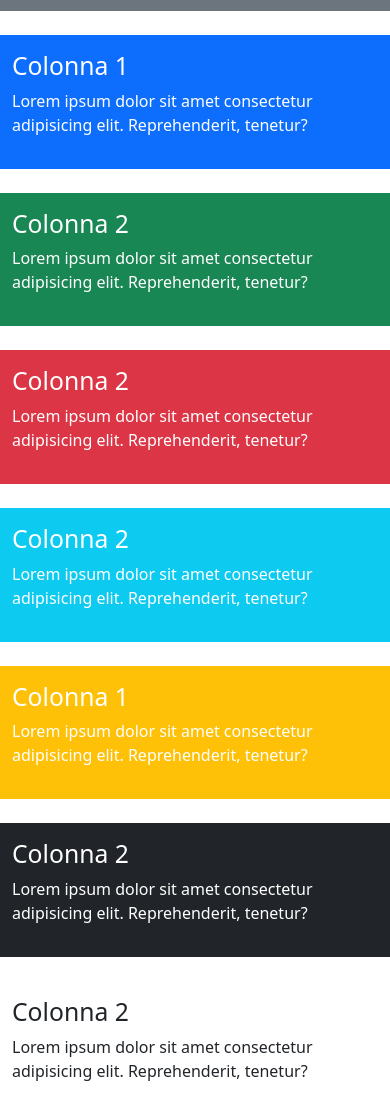
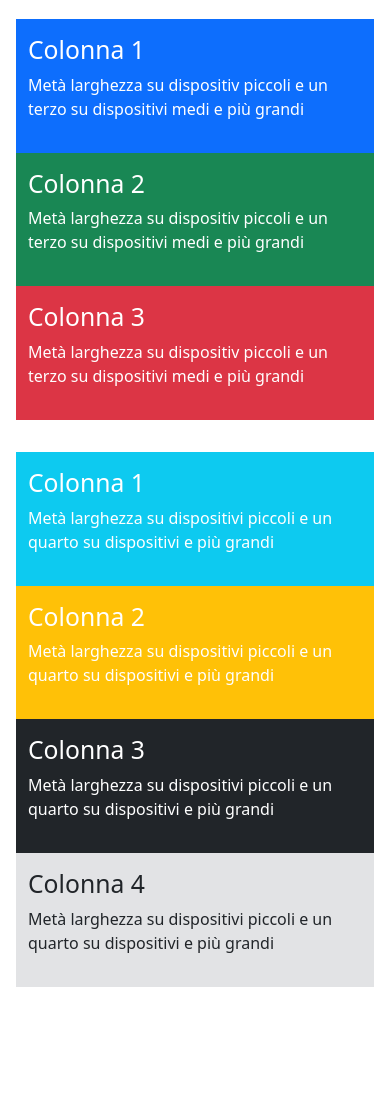
Before and after one commit to xhonatankonomi/htmlcss-bootstrap-layout, a plain HTML site: page index.html in a window 390 px wide. Shown: the part 467-1582 px from the top of the page. After the commit the page ends 1470 px from the top, so only its background shows below. Drawn offline with nearby package versions, Linux system fonts and the light colour scheme.

Commit message:
refactor layout for improved responsiveness and clarity in grid columns

```diff
--- a/index.html
+++ b/index.html
@@ -7,7 +7,7 @@
     <link href="https://cdn.jsdelivr.net/npm/bootstrap@5.3.8/dist/css/bootstrap.min.css" rel="stylesheet" integrity="sha384-sRIl4kxILFvY47J16cr9ZwB07vP4J8+LH7qKQnuqkuIAvNWLzeN8tE5YBujZqJLB" crossorigin="anonymous">
   </head>
   <body>
-        <div class="container text-left">
+        <div class="container text-left g-4">
             <div class="title text-center pt-4 pb-4">
                 <h1>
                     Bootstrap 5 Responsive Grid
@@ -16,29 +16,34 @@
                     Layout a griglia con diversi breakpoint (sm, md, lg).
                 </p>
             </div>
-            <div class="row g-4">
-                <div class="col-lg-4 col-md-6 col-sm-12 pt-3 pb-3">
+            <div class="container p-3">
+                <div class="row">
+                    <div class="col-lg-4 col-md-6 col-sm-12">
                             <h2>
                                 Colonna 1
                             </h2>
                             <p>
-                           Lorem ipsum dolor sit amet consectetur adipisicing elit. Reprehenderit, tenetur?
+                                Larghezza intera su dispositivi piccoli, metà larghezza su dispositivi medi e un terzo su dispositiv grandi.
                             </p>
                     </div>
-                <div class="col-lg-8 col-md-6 col-sm-12 bg-secondary text-white pt-3 pb-3 pl-2">
+                    <div class="col-lg-8 col-md-6 col-sm-12 bg-secondary text-white">
                             <h2>
                                 Colonna 2
                             </h2>
                             <p>
-                           Lorem ipsum dolor sit amet consectetur adipisicing elit. Reprehenderit, tenetur?
+                                Larghezza intera su dispositivi piccoli, metà larghezza su dispositivi medi e un terzo su dispositiv grandi.
                             </p>
                     </div>
+                </div>
+            </div>
+            <div class="container p-3">
+                <div class="row">
                     <div class="col-lg-4 col-md-4 col-sm-6 bg-primary text-white pt-3 pb-3 pl-2">
                         <h2>
                             Colonna 1
                         </h2>
                         <p>
-                           Lorem ipsum dolor sit amet consectetur adipisicing elit. Reprehenderit, tenetur?
+                           Metà larghezza su dispositiv piccoli e un terzo su dispositivi medi e più grandi
                         </p>
                 </div>
                 <div class="col-lg-4 col-md-4 col-sm-6 bg-success text-white pt-3 pb-3 pl-2">
@@ -46,48 +51,54 @@
                             Colonna 2
                         </h2>
                         <p>
-                           Lorem ipsum dolor sit amet consectetur adipisicing elit. Reprehenderit, tenetur?
+                           Metà larghezza su dispositiv piccoli e un terzo su dispositivi medi e più grandi
                         </p>
                 </div>
                 <div class="col-lg-4 col-md-4 col-sm-12 bg-danger text-white pt-3 pb-3 pl-2">
                         <h2>
-                            Colonna 2
+                            Colonna 3
                         </h2>
                         <p>
-                           Lorem ipsum dolor sit amet consectetur adipisicing elit. Reprehenderit, tenetur?
+                           Metà larghezza su dispositiv piccoli e un terzo su dispositivi medi e più grandi
                         </p>
                 </div>
-                <div class="col-lg-3 col-md-3 col-sm-6 bg-info text-white pt-3 pb-3 pl-2">
+                </div>
+            </div>
+            <div class="container p-3">
+
+                <div class="row text-white">
+                    <div class="col-lg-3 col-md-3 col-sm-6 bg-info pt-3 pb-3 pl-2">
+                            <h2>
+                                Colonna 1
+                            </h2>
+                            <p>
+                                Metà larghezza su dispositivi piccoli e un quarto su dispositivi e più grandi
+                            </p>
+                    </div>
+                    <div class="col-lg-3 col-md-3 col-sm-6 bg-warning  pt-3 pb-3 pl-2">
                             <h2>
                                 Colonna 2
                             </h2>
                             <p>
-                           Lorem ipsum dolor sit amet consectetur adipisicing elit. Reprehenderit, tenetur?
+                                Metà larghezza su dispositivi piccoli e un quarto su dispositivi e più grandi
                             </p>
                     </div>
-                <div class="col-lg-3 col-md-3 col-sm-6 bg-warning text-white pt-3 pb-3 pl-2">
+                    <div class="col-lg-3 col-md-3 col-sm-6 bg-dark pt-3 pb-3 pl-2">
                             <h2>
-                            Colonna 1
+                                Colonna 3
                             </h2>
                             <p>
-                           Lorem ipsum dolor sit amet consectetur adipisicing elit. Reprehenderit, tenetur?
+                                Metà larghezza su dispositivi piccoli e un quarto su dispositivi e più grandi
                             </p>
                     </div>
-                <div class="col-lg-3 col-md-3 col-sm-6 bg-dark text-white pt-3 pb-3 pl-2">
+                    <div class="col-lg-3 col-md-3 col-sm-6 bg-secondary-subtle text-dark pt-3 pb-3 pl-2">
                             <h2>
-                            Colonna 2
+                                Colonna 4
                             </h2>
                             <p>
-                           Lorem ipsum dolor sit amet consectetur adipisicing elit. Reprehenderit, tenetur?
+                                Metà larghezza su dispositivi piccoli e un quarto su dispositivi e più grandi
                             </p>
                     </div>
-                <div class="col-lg-3 col-md-3 col-sm-6 bg-light-bg-subtle pt-3 pb-3 pl-2">
-                        <h2>
-                            Colonna 2
-                        </h2>
-                        <p>
-                           Lorem ipsum dolor sit amet consectetur adipisicing elit. Reprehenderit, tenetur?
-                        </p>
                 </div>
             </div>
         </div>
```
Lines whose indentation alone changed are shown as unchanged.
